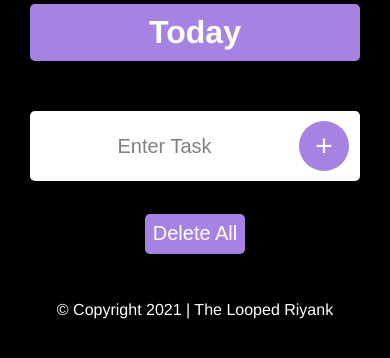
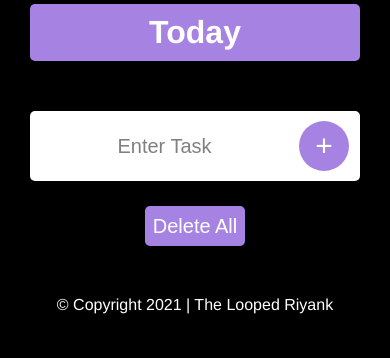
Before and after one commit to Looped-Riyank/Todo-List, a Node server app: page / in a window 390 px wide. Shown: the part 230-588 px from the top of the page. Run offline with Node 20, Linux system fonts and the light colour scheme; data that the repository does not hold is empty; some libraries are stand-ins or nearby versions.

Commit message:
Iphone 6

```diff
--- a/public/custom.css
+++ b/public/custom.css
@@ -119,11 +119,12 @@ footer {
 
   .dtbtn {
     display: flex;
-    min-height: 70px;
     align-items: center;
     justify-content: center;
     position: relative;
-    bottom: 30px;
+    bottom: 25px;
+    margin-bottom: 20px;
+
 
 
 
@@ -133,7 +134,6 @@ footer {
 
     width: 100px;
     height: 40px;
-
     border-color: transparent;
     background-color: #A683E3;
     color: #fff;
@@ -182,3 +182,25 @@ footer {
 
 
   }
+
+  @media only screen and (max-width: 340px) {
+
+    input[type="text"] {
+      width: 200px;
+    }
+
+    p {
+      width: 165px;
+    }
+
+    .box {
+      max-width: 265px;
+    }
+
+
+
+
+
+
+
+  }
```
